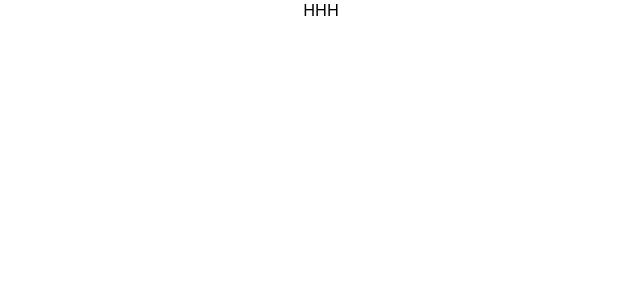
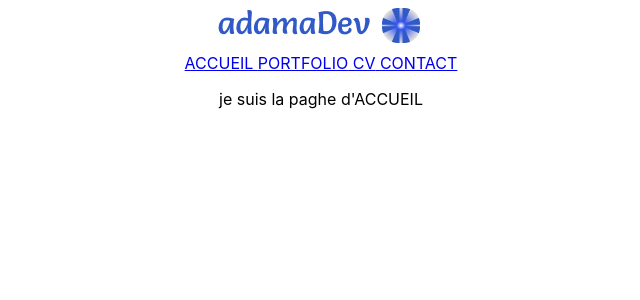
Before and after one commit to Adama55/adama-portfolio, a React (Create React App) app: page / in a window 1280 px wide. Shown: the top 300 px of the page, without its empty margins (319-959 px from the left). Built offline with nearby package versions, Linux system fonts and the light colour scheme.

Commit message:
mise en place des routes

```diff
--- a/src/App.js
+++ b/src/App.js
@@ -1,9 +1,25 @@
-import './App.css';
+import './App.css'
+import { BrowserRouter as Router, Route, Routes } from 'react-router-dom'
+
+import Header from './mainComponents/Header'
+import Home from './pages/Home'
+import Portfolio from './pages/Portfolio'
+import CV from './pages/CV'
+import Contact from './pages/Contact'
 
 function App() {
   return (
     <div className="App">
-      HHH
+      <Router>
+        <Header/>
+        <Routes>
+            <Route path="/" element={<Home />}/>
+            <Route path="portfolio/*" element={<Portfolio />}/>
+            <Route path="cv/*" element={<CV />}/>
+            <Route path="contact/*" element={<Contact />}/>
+        </Routes>
+      </Router>
+
     </div>
   );
 }
--- a/src/mainComponents/Header/index.jsx
+++ b/src/mainComponents/Header/index.jsx
@@ -0,0 +1,23 @@
+import {Link} from 'react-router-dom'
+import Logo from '../../assets/Logo.png'
+
+
+
+function Header() {
+
+    return (
+        <header className='sl_header'>
+            <Link to="/">
+                <img className='sl_header_img' src={Logo} alt =" logo adamaDev"/>
+            </Link>
+            <nav className='sl_header_nav'>
+                <Link className='sl_header_link' to="/"> ACCUEIL </Link>
+                <Link className='sl_header_link' to="/portfolio"> PORTFOLIO</Link>
+                <Link className='sl_header_link' to="/cv"> CV</Link>
+                <Link className='sl_header_link' to="/contact"> CONTACT</Link>
+            </nav>
+        </header>
+        )
+}
+
+export default Header
--- a/src/pages/CV/index.jsx
+++ b/src/pages/CV/index.jsx
@@ -0,0 +1,11 @@
+import React from "react"
+
+function CV () {
+    return (
+        <p>
+           je suis la page cv
+        </p>
+    )
+}
+
+export default CV
--- a/src/pages/Contact/index.jsx
+++ b/src/pages/Contact/index.jsx
@@ -0,0 +1,11 @@
+import React from "react"
+
+function Contact () {
+    return (
+        <p>
+           je fonctionne page contact
+        </p>
+    )
+}
+
+export default Contact
--- a/src/pages/Home/index.jsx
+++ b/src/pages/Home/index.jsx
@@ -0,0 +1,11 @@
+import React from "react"
+
+function Home () {
+    return (
+        <p>
+           je suis la paghe d'ACCUEIL
+        </p>
+    )
+}
+
+export default Home
--- a/src/pages/Portfolio/index.jsx
+++ b/src/pages/Portfolio/index.jsx
@@ -0,0 +1,11 @@
+import React from "react"
+
+function Portfolio () {
+    return (
+        <p>
+           Portfolio, c'est ici
+        </p>
+    )
+}
+
+export default Portfolio
```
Also changed, not shown: src/styles/Theme.css (added, +13 -0 lines), src/assets/Logo.png (added).
